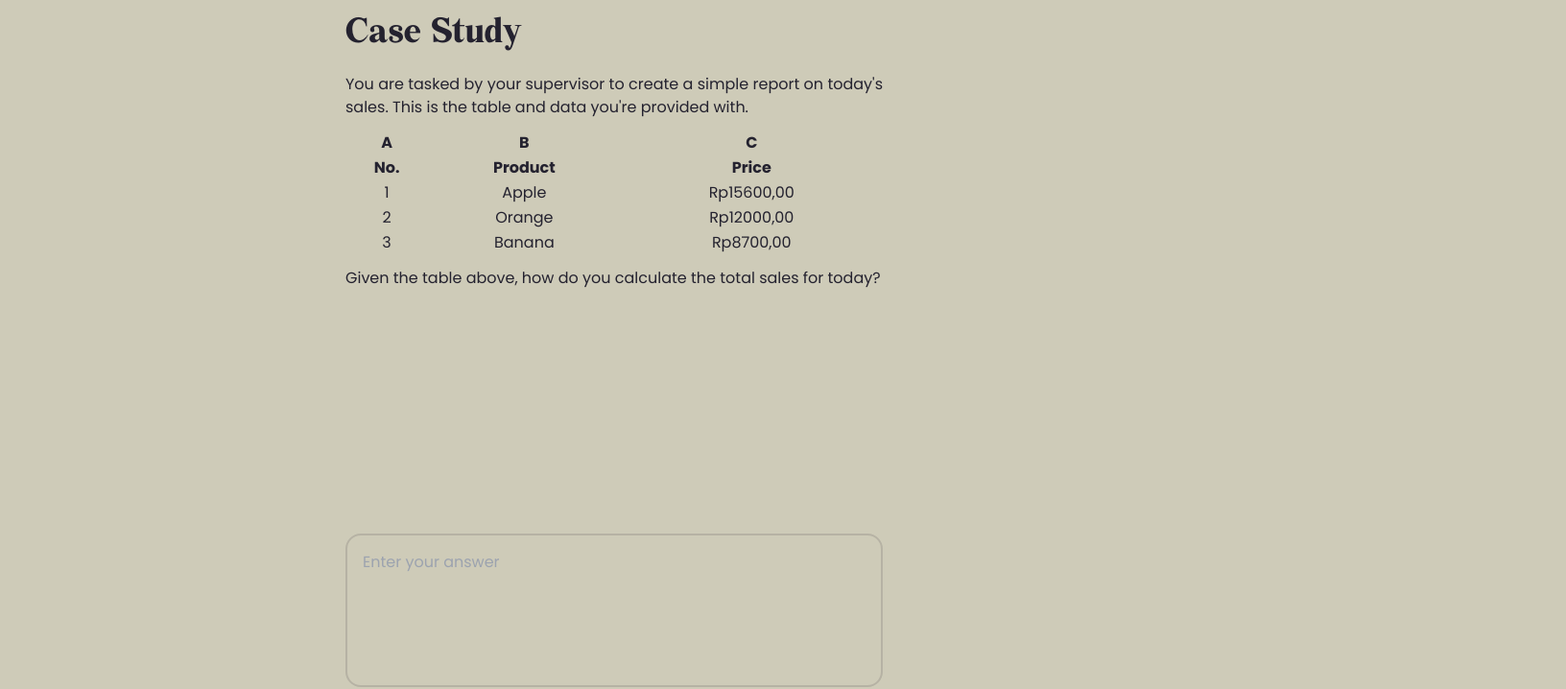
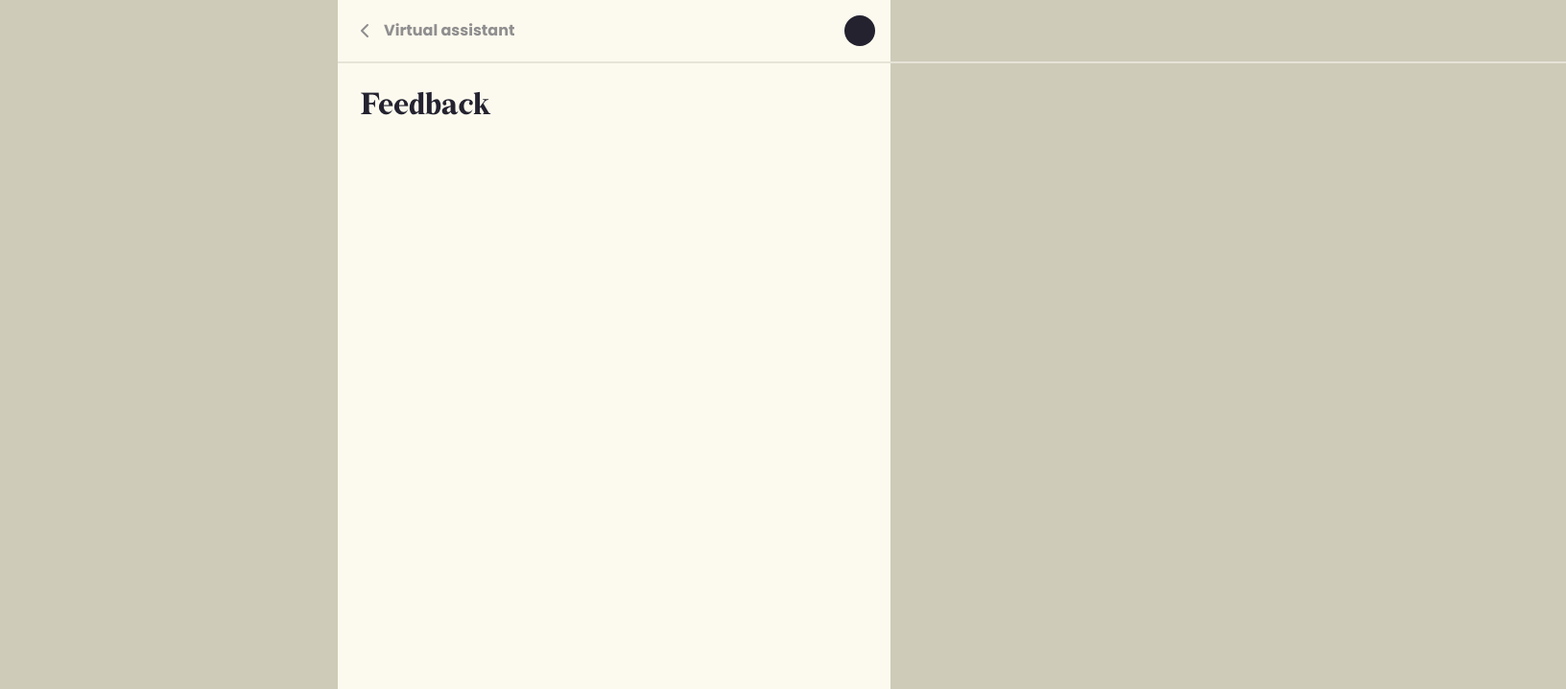
Before and after one commit to christojeffrey/levelup, a Next.js app: page /skills/google-sheets/3 in a window 1280 px wide. Shown: the top 718 px of the page at 96% size, 1632 px wide, since content can reach past the window. Built offline with nearby package versions, Linux system fonts and the light colour scheme.

Commit message:
feat: style case study

```diff
--- a/src/app/_components/graph.tsx
+++ b/src/app/_components/graph.tsx
@@ -1,6 +1,6 @@
 "use client";
 
-import { useEffect, useRef, useState } from "react";
+import { useEffect, useRef } from "react";
 import * as d3 from "d3";
 import { useRouter } from "next/navigation";
 export default function Graph({ json }) {
@@ -12,7 +12,12 @@ export default function Graph({ json }) {
     const height = ref.current.clientHeight;
     // set the dimensions and margins of the graph
     // append the svg object to the body of the page
-    const svg = d3.select(ref.current).append("svg").attr("width", width).attr("height", height).append("g");
+    const svg = d3
+      .select(ref.current)
+      .append("svg")
+      .attr("width", width)
+      .attr("height", height)
+      .append("g");
     // Let's list the force we wanna apply on the network
 
     // Initialize the links
@@ -46,12 +51,12 @@ export default function Graph({ json }) {
         .style("fill", (d: any) => {
           // if inside done list, make it green
           if (doneList.includes(d.id)) {
-            return "green";
+            return "#F69834";
           }
-          return "white";
+          return "#FCFAEE";
         })
-        .attr("stroke", "black")
-        .attr("stroke-width", 2)
+        .attr("stroke", "#F69834")
+        .attr("stroke-width", 4)
         .on("mousedown", (e, d: any) => {
           console.log(d);
           // window.location.href  = d.link;
--- a/src/app/skills/google-sheets/3/page.tsx
+++ b/src/app/skills/google-sheets/3/page.tsx
@@ -6,6 +6,7 @@ import { useState } from "react";
 import { getAnswer } from "./actions";
 import { RotateCw } from "lucide-react";
 import { useRouter } from "next/navigation";
+import { Navbar } from "@/components/ui/navbar";
 
 // Force the page to be dynamic and allow streaming responses up to 30 seconds
 export const dynamic = "force-dynamic";
@@ -17,36 +18,51 @@ export default function Page() {
   const [generation, setGeneration] = useState<string>("");
   const [loading, setLoading] = useState<boolean>(false);
 
-  const [answered, isAnswered] = useState<boolean>(false);
+  const [answered, isAnswered] = useState<boolean>(true);
 
   if (answered) {
     return (
-      <div className="h-screen flex flex-col justify-between p-2">
+      <div className="h-screen flex flex-col justify-between bg-bw-light">
+        <Navbar />
+        <div className="flex-1 flex flex-col w-full p-6 justify-between">
           <div className="flex-1 flex flex-col w-full">
             <h2>Feedback</h2>
             <p>{generation}</p>
           </div>
           <Button
             onClick={() => {
-            let previousDoneLists = JSON.parse(localStorage.getItem("done-list")) || [];
+              let previousDoneLists =
+                JSON.parse(localStorage.getItem("done-list")) || [];
               previousDoneLists.push("Case Study");
-            localStorage.setItem("done-list", JSON.stringify(previousDoneLists));
-            router.push("/leaderboard?add=200&redirect=/skills/google-sheets");
+              localStorage.setItem(
+                "done-list",
+                JSON.stringify(previousDoneLists)
+              );
+              router.push(
+                "/leaderboard?add=200&redirect=/skills/google-sheets"
+              );
             }}
           >
             Okay!
           </Button>
         </div>
+      </div>
     );
   }
 
   return (
-    <main className="p-2 h-screen flex flex-col">
+    <div className="bg-bw-light h-screen flex flex-col">
+      <Navbar />
+      <main className="p-6 flex-grow flex flex-col">
         <h1>Case Study</h1>
         <div className="flex-1 flex">
           <div className="flex flex-1 justify-between flex-col py-2">
             <div>
-            <p className="mt-3 text-justify">You are tasked by your supervisor to create a simple report on today's sales. This is the table and data you're provided with.</p>
+              <p className="mt-3 text-justify">
+                You are tasked by your supervisor to create a simple report on
+                today&apos;s sales. This is the table and data you&apos;re
+                provided with.
+              </p>
               <table className="w-full mt-3">
                 <thead>
                   <tr className="text-bold">
@@ -78,10 +94,16 @@ export default function Page() {
                   </tr>
                 </tbody>
               </table>
-            <p className="mt-3 text-justify">Given the table above, how do you calculate the total sales for today?</p>
+              <p className="mt-3 text-justify">
+                Given the table above, how do you calculate the total sales for
+                today?
+              </p>
             </div>
             <div>
-            <textarea placeholder="Enter your answer" className="resize-none p-4 block bg-inherit border-2 border-[#24222F]/[0.14] rounded-2xl w-full h-[160px] m-auto" />
+              <textarea
+                placeholder="Enter your answer"
+                className="resize-none p-4 block bg-inherit border-2 border-[#24222F]/[0.14] rounded-2xl w-full h-[160px] m-auto"
+              />
               <Button
                 className="w-full mt-3"
                 onClick={async () => {
@@ -124,12 +146,15 @@ export default function Page() {
                   setLoading(false);
                 }}
               >
-              {loading && <RotateCw size={16} className="animate-spin h-5 w-5 mr-3" />}
+                {loading && (
+                  <RotateCw size={16} className="animate-spin h-5 w-5 mr-3" />
+                )}
                 Submit Answer
               </Button>
             </div>
           </div>
         </div>
       </main>
+    </div>
   );
 }
--- a/src/app/skills/google-sheets/page.tsx
+++ b/src/app/skills/google-sheets/page.tsx
@@ -27,7 +27,7 @@ export default function JobSkills({ params }: { params: { id: string } }) {
         <Graph json={json} />
       </div>
       <div className="">
-        <div className="flex gap-4 max-w-full overflow-x-scroll p-6 fixed bottom-0">
+        <div className="flex gap-4 max-w-full overflow-x-scroll p-6 fixed bottom-0 border-t-2 border-bw-main">
           <Image
             src="/badges/excel-before.png"
             alt="internet"
```
Lines whose indentation alone changed are shown as unchanged.
